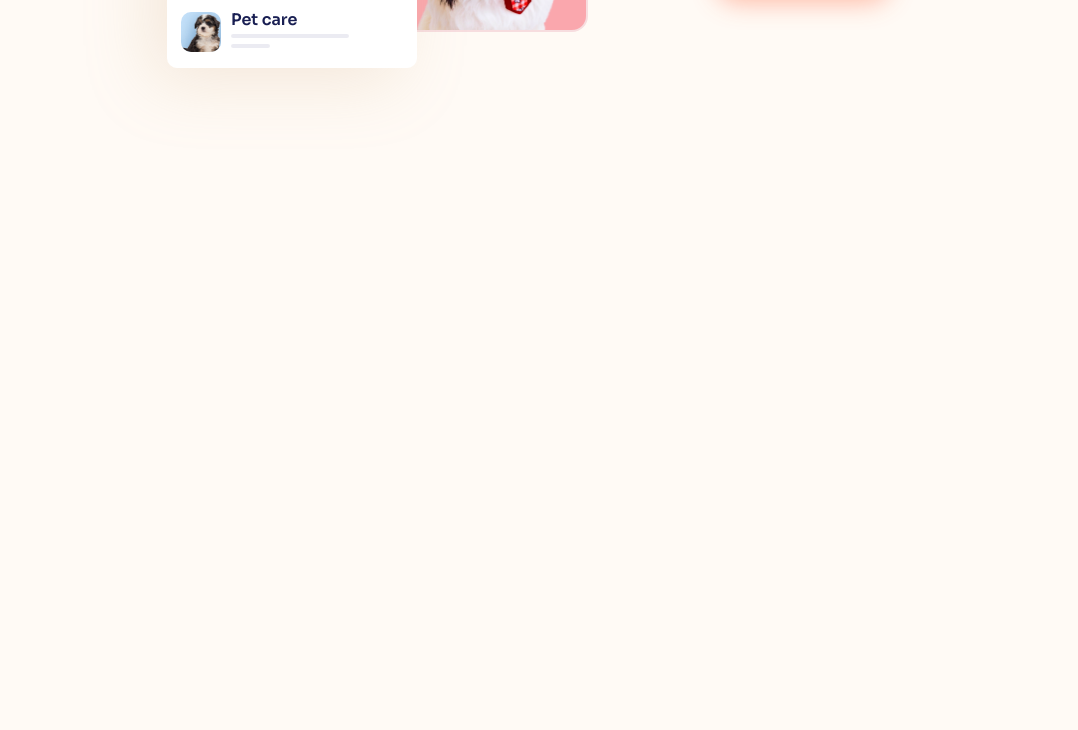
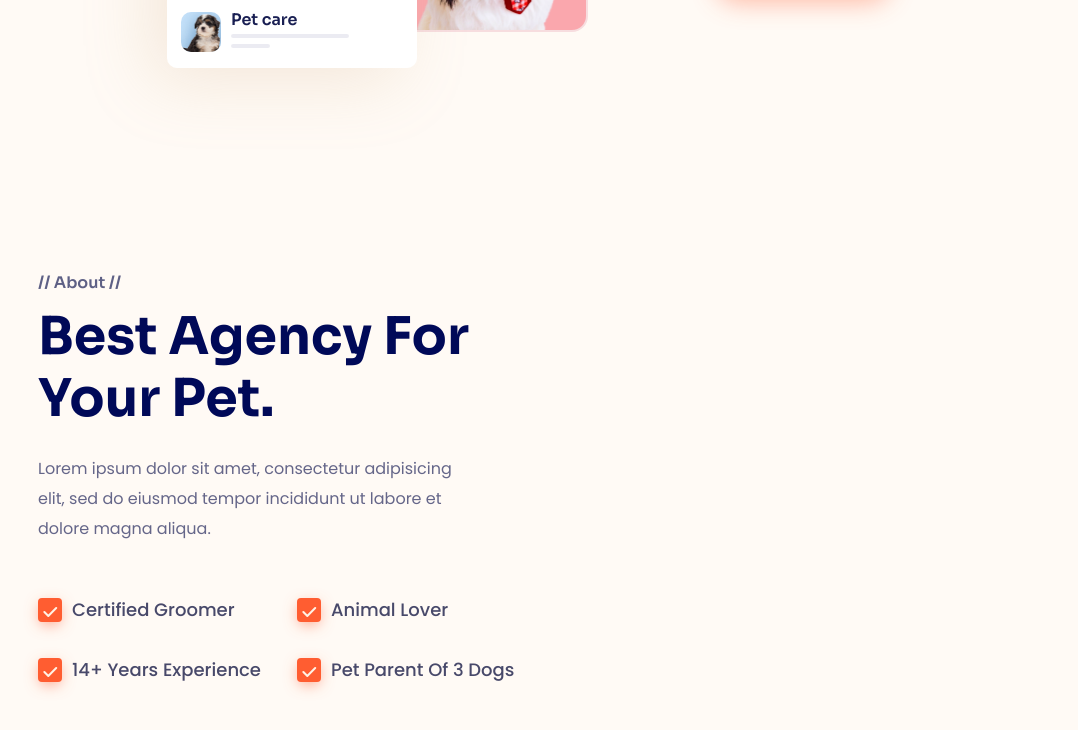
Before and after one commit to ghuy311/htmlcss-04, a plain HTML site: page index.html in a window 1280 px wide. Shown: the part 696-1426 px from the top of the page, without its empty margins (17-1095 px from the left). Drawn offline with Linux system fonts and the light colour scheme.

Commit message:
about us#1

```diff
--- a/assets/css/styles.css
+++ b/assets/css/styles.css
@@ -19,6 +19,20 @@ body {
 /* Common */
 a {
     text-decoration: none;
+}
+
+.section-heading {
+    font-weight: 700;
+    font-size: 5.2rem;
+    line-height: 1.19;
+    color: #000958;
+}
+
+.section__desc {
+    margin-top: 24px;
+    font-size: 1.6rem;
+    line-height: 1.88;
+    color: #656689;
 }
 
 h1,
@@ -272,3 +286,67 @@ button {
     text-decoration: underline;
     color: #000958;
 }
+
+/* About us */
+/* About */
+.about {
+    margin-top: 207px;
+}
+
+.about__inner {
+    display: grid;
+    grid-template-columns: 1fr 1fr;
+}
+
+.about__label {
+    font-family: Sora, sans-serif;
+    font-weight: 600;
+    font-size: 1.6rem;
+    line-height: 1;
+    color: #5e6085;
+}
+
+.about__heading {
+    margin-top: 15px;
+}
+
+.about__heading,
+.about__desc {
+    width: 444px;
+}
+
+.about__checklist {
+    display: grid;
+    grid-template-columns: auto auto;
+    justify-content: flex-start;
+    gap: 36px;
+    margin-top: 54px;
+}
+
+.about__check-item {
+    position: relative;
+    display: flex;
+    align-items: center;
+    column-gap: 10px;
+    font-weight: 500;
+    font-size: 1.8rem;
+    line-height: 1;
+    color: #48496a;
+}
+
+.about__check-item::before {
+    content: "";
+    display: inline-block;
+    width: 24px;
+    height: 24px;
+    background: #ff5d31;
+    box-shadow: 0px 4px 15px -3px rgba(255, 93, 49, 0.69);
+    border-radius: 4px;
+}
+
+.about__check-item::after {
+    position: absolute;
+    top: 4px;
+    left: 5px;
+    content: url(../icons/check.svg);
+}
--- a/index.html
+++ b/index.html
@@ -34,7 +34,7 @@
       rel="stylesheet"
     />
   </head>
-  <body style="height: 5000px">
+  <body>
     <header class="header">
       <div class="container">
         <div class="header__inner">
@@ -166,5 +166,33 @@
         </div>
       </div>
     </section>
+    <main style="height: 5000px">
+      <!-- About -->
+      <section class="about">
+        <div class="container">
+          <div class="about__inner">
+            <section class="about__content">
+              <p class="about__label">// About //</p>
+              <h2 class="about__heading section-heading">
+                Best Agency For Your Pet.
+              </h2>
+              <p class="about__desc section__desc">
+                Lorem ipsum dolor sit amet, consectetur adipisicing elit, sed do
+                eiusmod tempor incididunt ut labore et dolore magna aliqua.
+              </p>
+              <div class="about__checklist">
+                <span class="about__check-item"> Certified Groomer </span>
+                <span class="about__check-item"> Animal Lover </span>
+                <span class="about__check-item"> 14+ Years Experience </span>
+                <span class="about__check-item"> Pet Parent Of 3 Dogs </span>
+              </div>
+            </section>
+            <div class="about__media"></div>
+            <div class="about__media"></div>
+            <section class="about__content"></section>
+          </div>
+        </div>
+      </section>
+    </main>
   </body>
 </html>
```
Also changed, not shown: assets/icons/check.svg (added).
